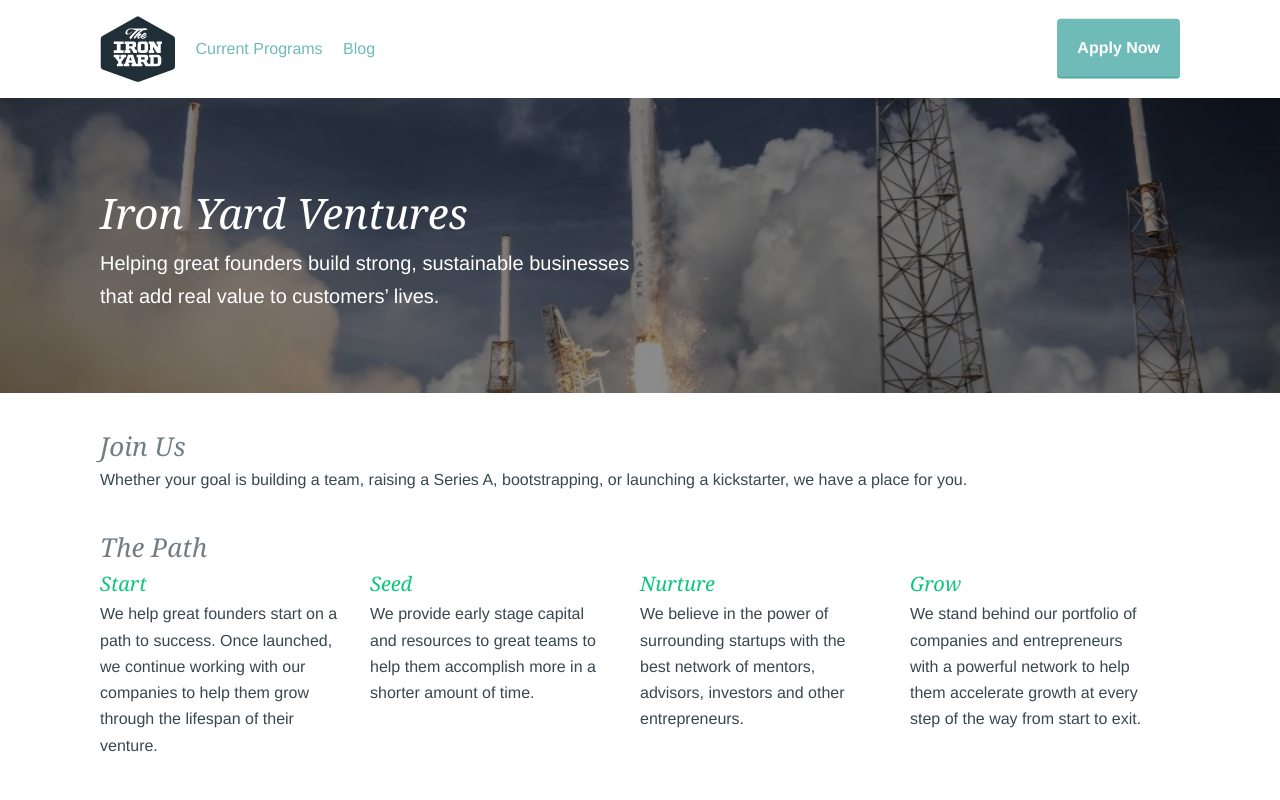
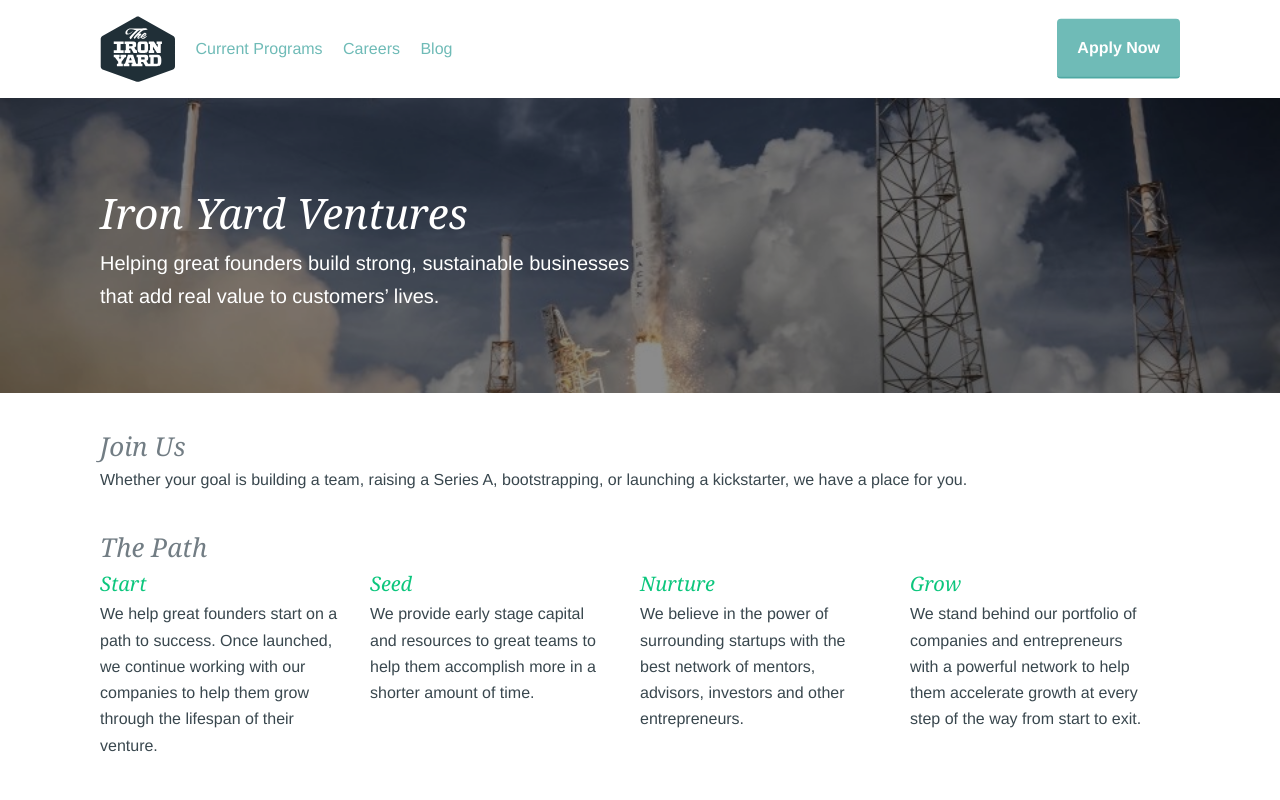
Before and after one commit to MartyBauer/ironyardventures.com, a website: page public/index.html in a window 1280 px wide. Shown: the top 800 px of the page. Drawn offline with Linux system fonts and the light colour scheme.

Commit message:
added careers links in header

```diff
--- a/public/index.html
+++ b/public/index.html
@@ -34,6 +34,7 @@
         <label for="menu-input" class="header__menu" aria-label="Menu">Menu</label>
         <nav role="navigation" class="header__links">
           <a class="header__link" href="las-vegas.html">Current Programs</a>
+          <a class="header__link" href="https://angel.co/theironyard/jobs/130066-program-manger" target="_blank">Careers</a>
           <a class="header__link" href="http://blog.ironyardventures.com" target="_blank">Blog</a>
           <!--<a class="header__link" href="#">People</a>-->
           <!--<a class="header__link" href="#">Programs</a>-->
```
Also changed, not shown: public/las-vegas.html (+1 -0 lines).
